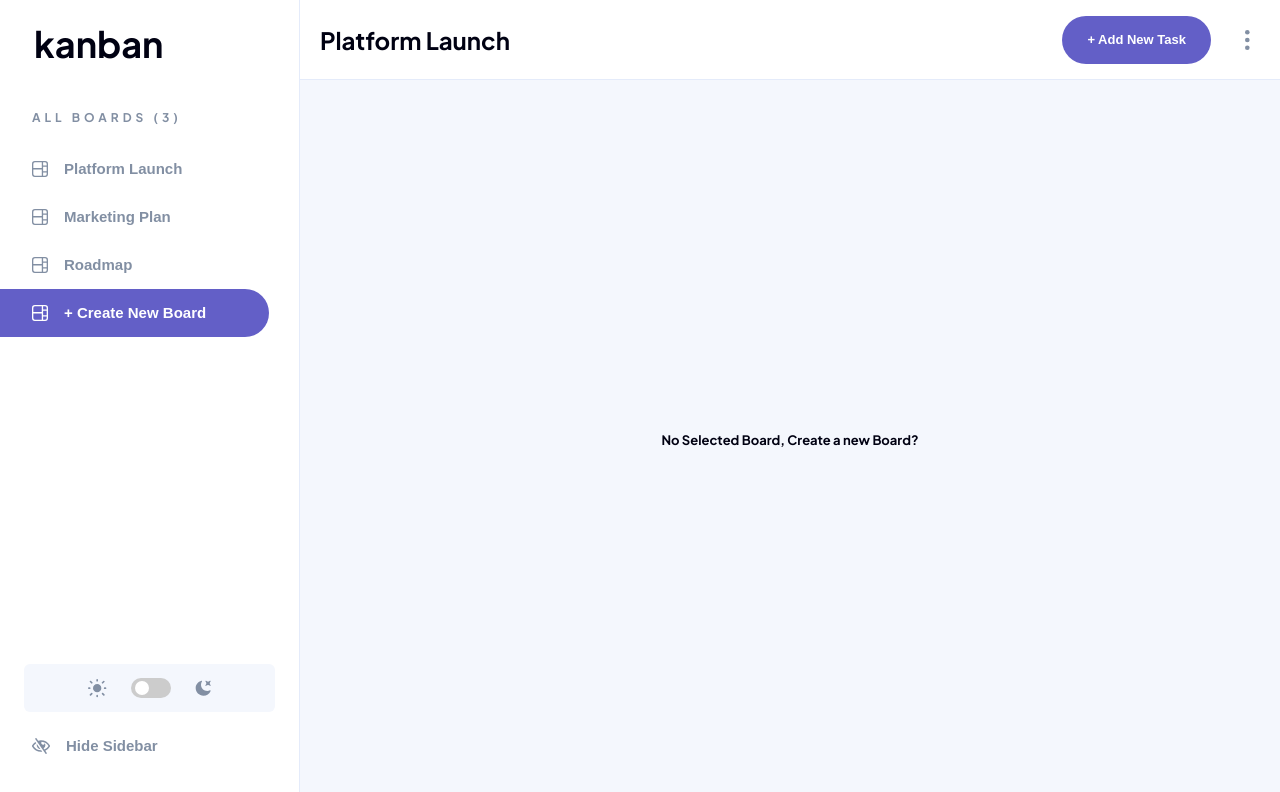
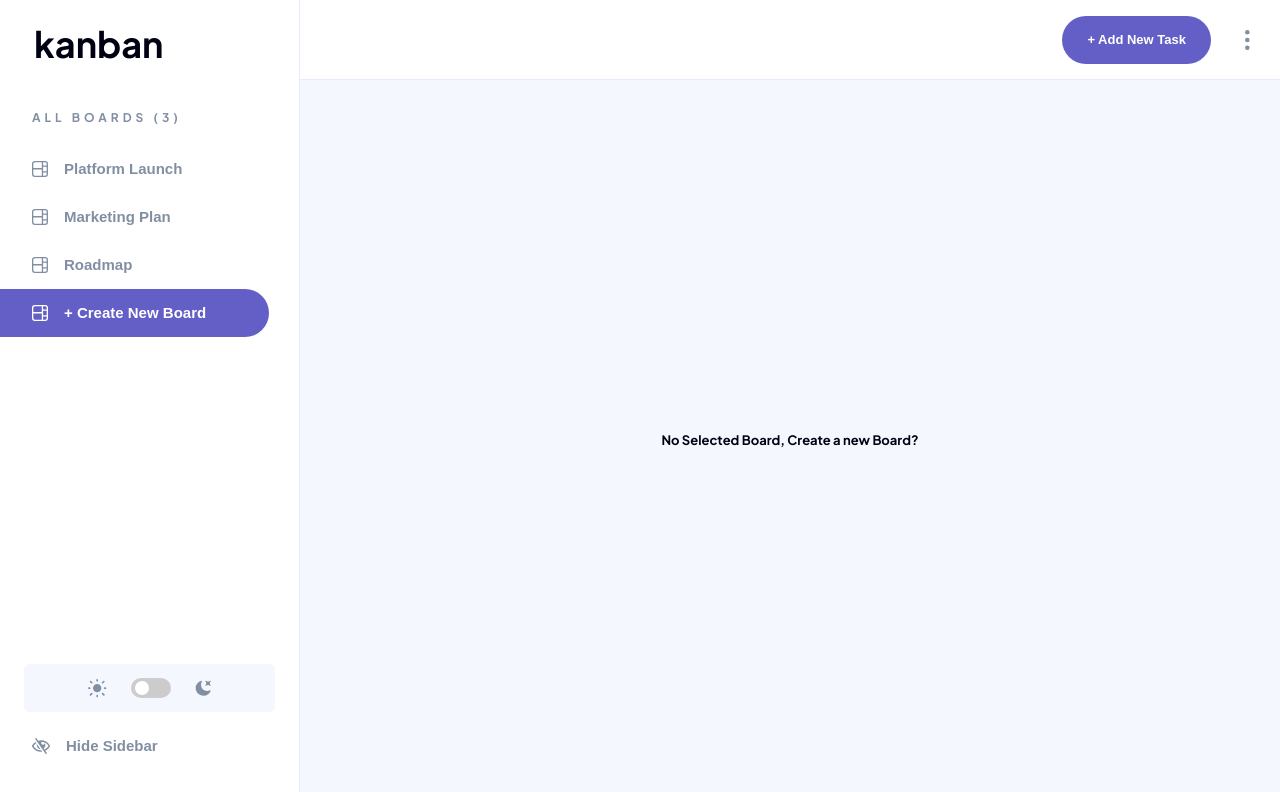
Before and after one commit to ajsaule/kanban-board, a Next.js app: page / in a window 1280 px wide. Shown: the top 792 px of the page. Built offline with nearby package versions, Linux system fonts and the light colour scheme.

Commit message:
fix: banner heading;

```diff
--- a/src/components/Banner.tsx
+++ b/src/components/Banner.tsx
@@ -9,11 +9,13 @@ import styles from "../styles/components/Banner.module.scss";
 
 const Banner = () => {
   const { toggleAddTaskModal } = useContext(AddModalContext);
-  const { setSelectedColumn } = useContext(BoardContext);
+  const { setSelectedColumn, selectedBoard } = useContext(BoardContext);
 
   return (
     <div className={styles["banner"]}>
-      <h1 className={`h-xl ${styles["banner__heading"]}`}>Platform Launch</h1>
+      <h1 className={`h-xl ${styles["banner__heading"]}`}>
+        {selectedBoard.board}
+      </h1>
       <div className={styles["button-wrapper"]}>
         <Button
           onClick={() => {
```
